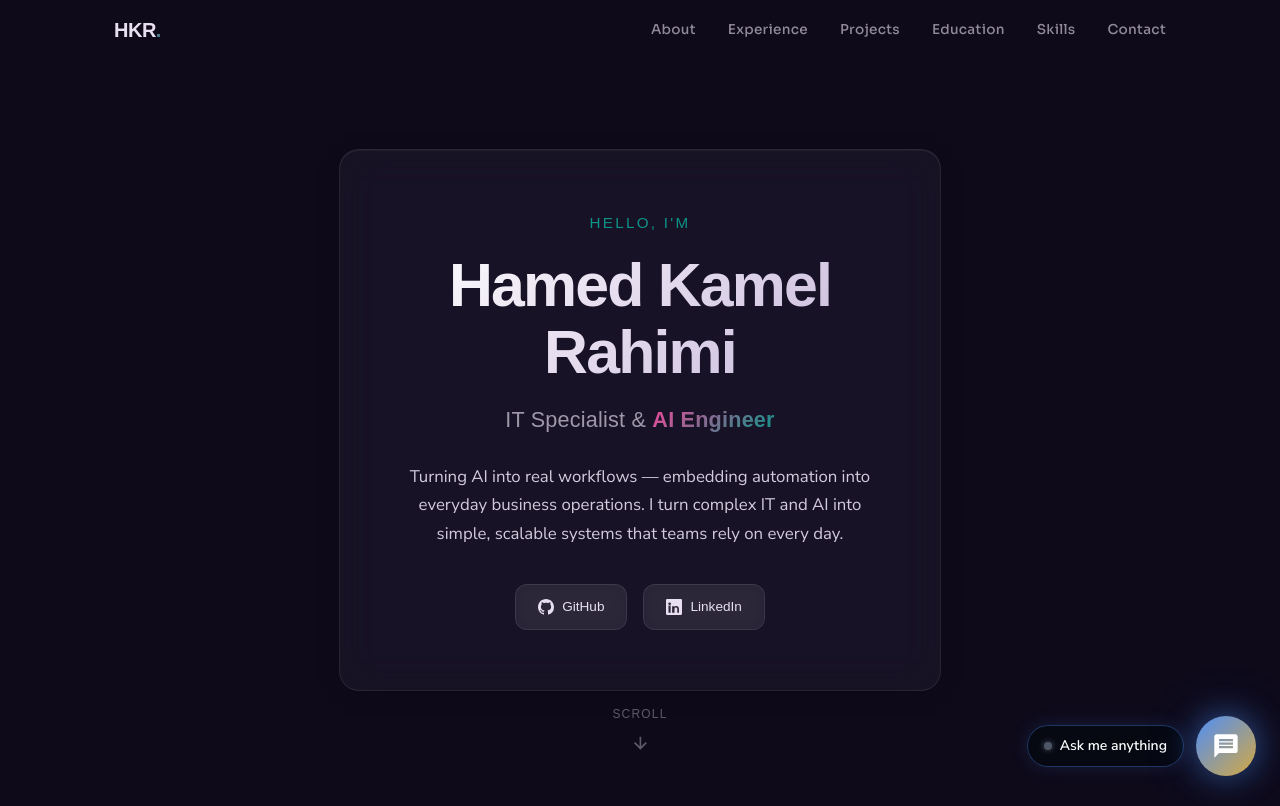
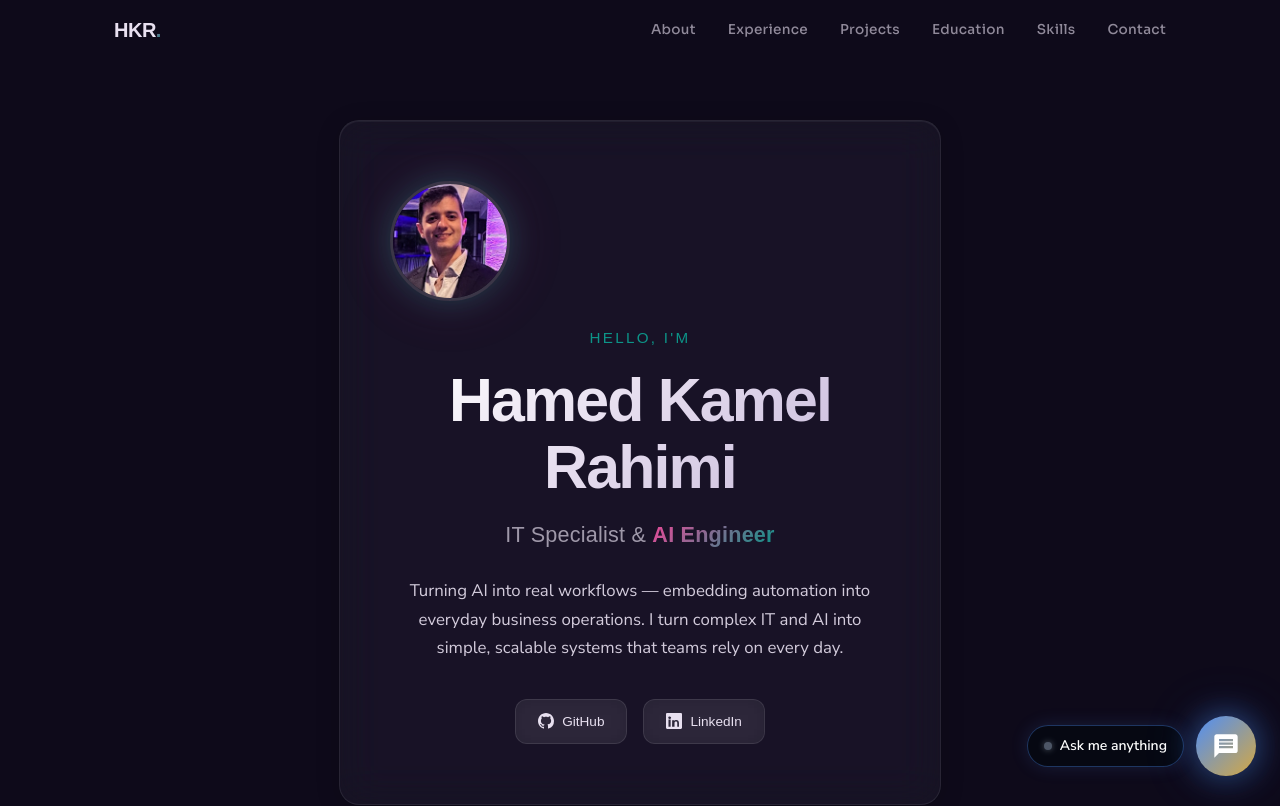
Before and after one commit to hamed-kamelr/hamed-kamelr.github.io, a Next.js app: page / in a window 1280 px wide. Shown: the top 806 px of the page. Built offline with nearby package versions, Linux system fonts and the light colour scheme.

Commit message:
feat: add profile photo to hero section

```diff
--- a/app/components/Hero.tsx
+++ b/app/components/Hero.tsx
@@ -27,6 +27,13 @@ export default function Hero() {
     >
       <div className="max-w-[1100px] mx-auto px-6">
         <div className="hero-card glass reveal text-center py-[60px] px-[50px] max-w-[720px] mx-auto relative">
+          {/* Photo */}
+          <img
+            src="/photo.jpg"
+            alt="Hamed Kamel Rahimi"
+            className="hero-photo"
+          />
+
           {/* Greeting */}
           <p className="font-heading text-[0.95rem] font-medium text-[#0d9488] tracking-[0.15em] uppercase mb-4">
             Hello, I&apos;m
```
Also changed, not shown: public/photo.jpg (added).
